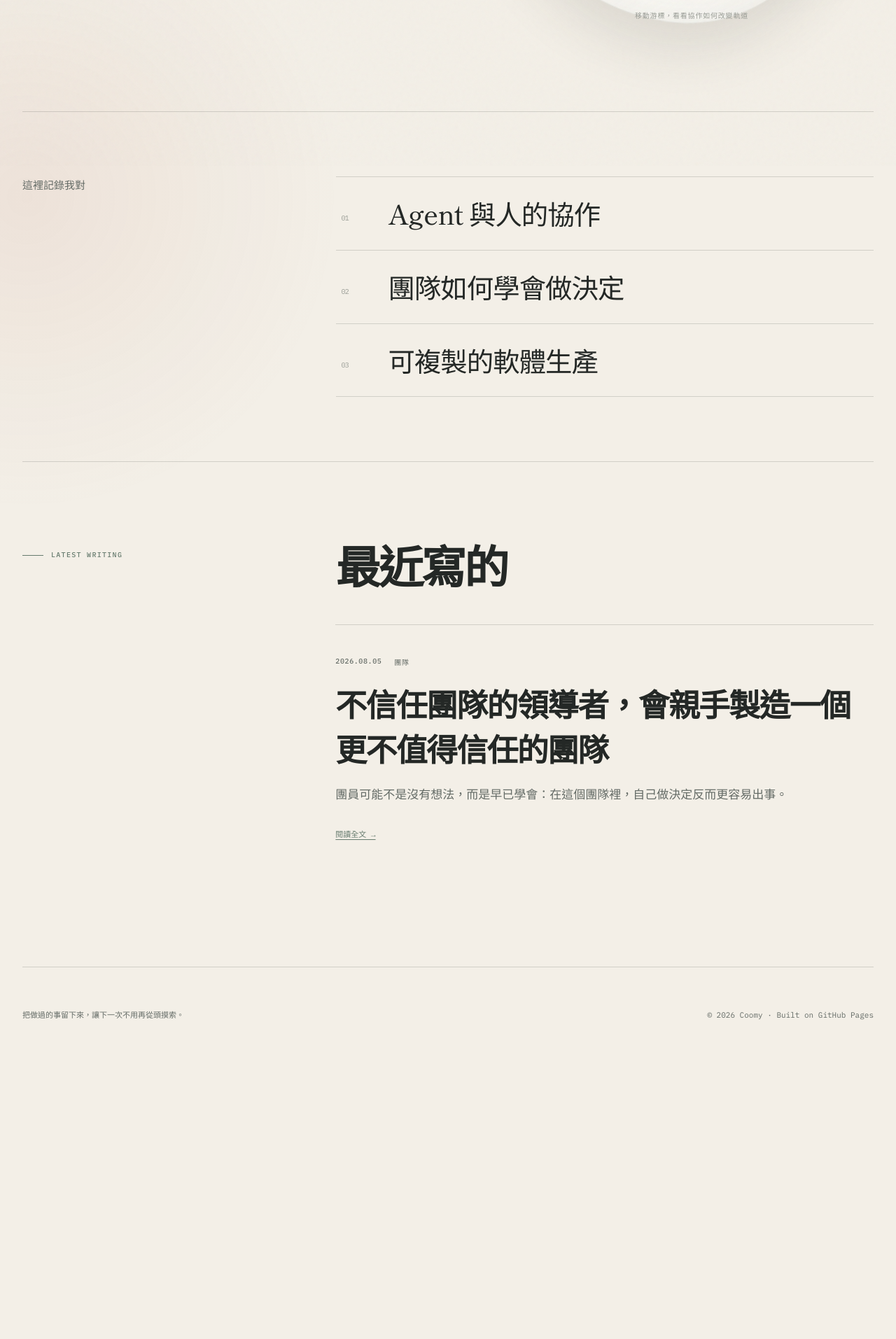
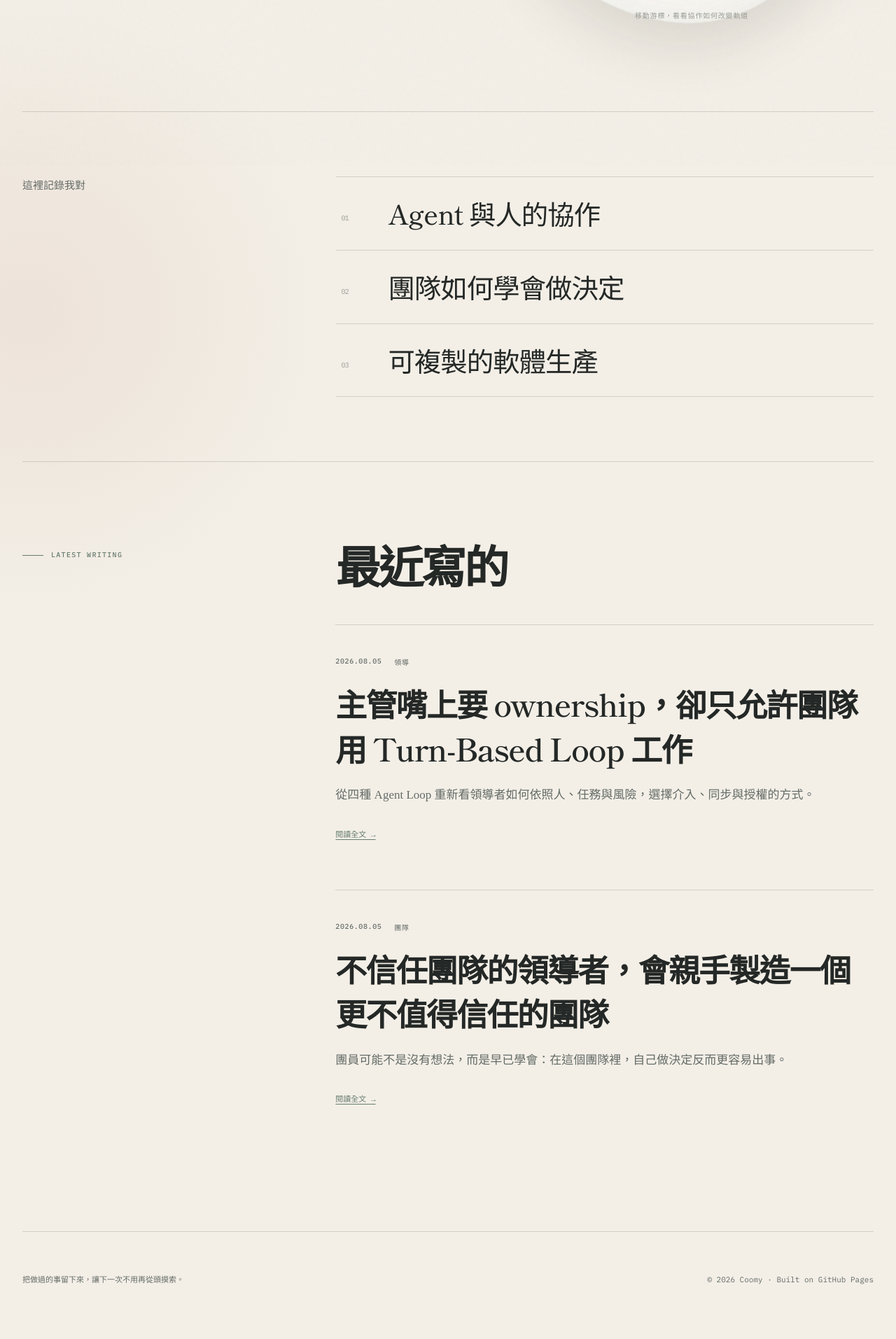
Before and after one commit to coomySF/coomySF.github.io, a Jekyll site: the page built from index.html, in a window 1280 px wide. Shown: the part 663-2576 px from the top of the page at 70% size. Built offline with Jekyll 4.4.1, drawn with Linux system fonts in a browser that asks for light colours; before the commit the page ends 2197 px from its top, so only the background shows below that; some of the changed lines change nothing that is shown.

Commit message:
publish leadership agent loop article

```diff
--- /dev/null
+++ b/_posts/2026-08-05-leadership-agent-loops.md
@@ -0,0 +1,172 @@
+---
+layout: post
+title: 主管嘴上要 ownership，卻只允許團隊用 Turn-Based Loop 工作
+description: 從四種 Agent Loop 重新看領導者如何依照人、任務與風險，選擇介入、同步與授權的方式。
+date: 2026-08-05 21:00:00 +0800
+tags: [領導, Agent, 團隊]
+---
+
+我最近在研究四種 Agent Loop：Turn-Based、Goal-Based、Time-Based 和 Proactive。
+
+這四個分類的起點，是我看到江中喬分享的中文版 Agent Loop 圖表。它把 Agent 如何被觸發與持續工作，整理成四種容易理解的方式。本文沿用這四個名稱作為思考起點；後面延伸到人員管理的對照與判斷，是我自己的觀察，並不是原貼文的主張。
+
+<figure class="article-figure">
+  <img src="{{ '/assets/images/agent-loop-types-jiang-zhongqiao.gif' | relative_url }}" alt="四種 Agent Loop：回合制、目標制、時間制與主動式的流程圖">
+  <figcaption>四種 Agent Loop 中文版圖表。來源：<a href="https://www.linkedin.com/feed/update/urn:li:activity:7490224753459417088/">江中喬的 LinkedIn 貼文</a>；圖中原始署名為 DailyDoseofDS.com。</figcaption>
+</figure>
+
+原本我想的是，當 Agent 可以長時間工作後，要怎麼決定它何時被喚醒、可以自己跑多久、什麼時候應該停下，以及失控前要在哪裡把人拉回來。
+
+但看著這四種 Loop，我突然想到一件事：
+
+**領導者在管理專案時，其實也一直在替不同的人選擇 Loop。只是我們平常不會這樣說。**
+
+有些主管習慣下一個指令，等團員做完，再決定下一步。有些主管只給結果，讓團員自己找路。有些團隊靠固定會議維持節奏。也有些人不需要被提醒，看到問題就會自己往前推。
+
+真正有趣的地方不是哪一種最好，而是很多主管嘴上希望團隊有 ownership，實際上卻只允許團員用 Turn-Based Loop 工作：
+
+> 我說一步，你做一步；但最後我又怪你為什麼不主動。
+
+## 人不是 Agent，但這個類比可以照出管理問題
+
+我不是要說人和 Agent 一樣，可以被拆成 prompt、context 和 tool call。
+
+人有情緒、關係、動機與過去的經驗。當一個人沒有主動，不一定是流程設計造成的；也可能是能力、意願、生活狀態，甚至是他根本不同意這個目標。這些都不能被一張 Loop 表格消掉。
+
+但 Agent Loop 提供了一個很好用的視角。它讓我不只問「這個人主不主動」，而是往前多問幾件事：
+
+- 誰在喚醒這份工作？
+- 成員被喚醒後，可以自己跑到哪裡？
+- 哪些事情可以自行判斷，哪些需要回報？
+- 什麼訊號代表應該停下或求援？
+
+當這些問題沒有說清楚，「ownership」很容易變成領導者對團隊的性格要求，而不是一個可以被設計的工作環境。
+
+## Turn-Based：我說一步，你做一步
+
+Turn-Based 最直覺。
+
+主管交代一件事，團員完成後回來，主管再給下一步。它的優點是控制直接，偏差也容易被提早看見。
+
+所以 Turn-Based 並不是壞的管理方式。
+
+當成員第一次接觸某類任務、事故正在擴大、決定不可逆，或團隊還沒有足夠資訊時，逐步確認可能就是正確的選擇。這時候硬要成員自己判斷，並不叫授權，只是在把風險丟出去。
+
+問題出在 Turn-Based 變成預設，而且永遠不會結束。
+
+如果一個人每做一步都要請示，第一次偏差就被接管，久了之後，他最合理的選擇就是等待。因為自行判斷沒有明確收益，判斷錯誤卻要承擔額外風險。
+
+最後主管看到的，會是一個愈來愈不主動的團隊。接著他更確定「這群人果然不能放手」，於是給出更多逐步指令。
+
+這也是上一篇文章談到的不信任循環。但換成 Loop 的角度後，我們可以更具體地看見：**問題不只是不信任，而是團隊根本沒有離開 Turn-Based 的路徑。**
+
+## Goal-Based：不是說一句「你負責」就算授權
+
+Goal-Based 的做法是先定義結果，讓成員自己選擇路徑，在達成目標或遇到阻礙時回來。
+
+它比 Turn-Based 多了判斷空間，也更接近許多主管口中的 ownership。
+
+但 Goal-Based 最容易出現的誤會，就是主管只丟出一句「這件事你負責」，便以為自己完成授權。
+
+如果成員不知道什麼結果算完成、手上沒有必要資訊、不能做關鍵決定，也不知道什麼情況應該求援，那不是 Goal-Based，而是一個沒有操作環境的 Goal。
+
+Locke 與 Latham 回顧數十年的目標設定研究時，也沒有把「設定目標」寫成單一魔法。目標如何影響表現，還受到承諾、回饋、能力與任務複雜度影響。[Locke & Latham, 2002](https://doi.org/10.1037/0003-066X.57.9.705)
+
+這和我看管理工作的感覺很接近。真正能運作的 Goal-Based，至少要讓團員知道：
+
+- 我們要得到什麼結果？
+- 哪些判斷你可以自己做？
+- 你手上有哪些資訊、時間與權限？
+- 看到什麼訊號時，不應該繼續自己扛？
+- 我們會在什麼時候一起看結果與判斷過程？
+
+這些東西不是為了把所有細節重新管回來，而是讓成員知道自己真正擁有哪些空間。
+
+## Time-Based：固定同步是節奏，不是等開會才准處理問題
+
+Time-Based 是在固定時間檢查進度、風險與下一步。
+
+長週期專案很需要這種節奏。主管不必每一步介入，團員也知道下一個共同檢查點在哪裡。
+
+但 Time-Based 也很容易退化成固定報流水帳：每個人輪流說昨天做了什麼、今天要做什麼，說完之後，真正的阻礙仍然沒有人處理。
+
+Scrum Guide 對 cadence 的描述其實很清楚。固定事件是為了 inspection 與 adaptation；當團隊看到新的偏差，就應該盡快調整，而不是等到下一場會議才被允許改變。[Scrum Guide, 2020](https://scrumguides.org/docs/scrumguide/v2020/2020-Scrum-Guide-US.pdf)
+
+所以 Time-Based 的重點不是「幾天開一次會」，而是：
+
+**每次同步是否真的讓團隊更早看見問題，並改變下一步？**
+
+如果答案是否定的，會議只是在提供主管一種掌握感。團員仍然不確定哪些問題可以立即處理、哪些必須等主管拍板。
+
+反過來說，固定同步也不等於不信任。當任務很長、依賴很多，或風險會慢慢累積時，一個好的檢查節奏可以讓成員擁有更大的日常自主，因為大家已經約好何時一起校準。
+
+## Proactive：不是不等指令，而是知道哪裡不必等
+
+Proactive 最吸引人。
+
+成員自己發現問題、主動推進，需要時拉其他人進來，不必等主管逐項指示。這也是很多領導者理想中的團隊狀態。
+
+但 Proactive 不是一句「你們要更主動」就會發生。
+
+Gagné 與 Deci 在工作動機的自我決定理論回顧中，把支持自主的管理行為描述得很具體：理解並承認成員的觀點、鼓勵自我發起、減少不必要的壓力與控制，以及提供相關資訊與有意義的理由。[Gagné & Deci, 2005](https://selfdeterminationtheory.org/wp-content/uploads/2014/04/2005_GagneDeci_JOB_SDTtheory.pdf)
+
+這裡的重點不是領導者消失，而是控制方式改變。
+
+主管不再決定每一步怎麼走，但仍然要讓團隊知道：哪些事件可以自己啟動工作、可以動用哪些資源、哪些決定不可逆，以及什麼時候一定要停下來找人。
+
+如果這些都沒有，Proactive 很容易變成兩種極端：
+
+- 成員怕越權，所以依然什麼都等指令。
+- 成員直接往前衝，直到成本、風險或方向已經難以回頭。
+
+前者看起來沒有 ownership，後者看起來失控，但兩者可能來自同一個問題：**領導者要求主動，卻沒有提供主動所需的資訊與邊界。**
+
+## 四種 Loop 不是能力等級，也不是升級排行榜
+
+看到這裡，很容易把 Turn-Based 當初階，把 Proactive 當最高級。
+
+但我不認為它們應該被排成一條單向的成熟度階梯。
+
+同一位資深工程師，面對熟悉且可逆的產品決策時可以是 Proactive；遇到第一次處理的資安事故時，可能需要立刻切回 Turn-Based。相反地，一位新人也可能在自己熟悉、風險很低的範圍內主動推進。
+
+工作自主的研究也提醒我們，自主不是單一開關。一項整合 319 項研究、151,134 位參與者的 meta-analysis，將工作自主分成決策、方法與時間安排等不同面向，並發現它們影響工作動機與壓力的方式並不完全相同。[Muecke & Iseke, 2019](https://doi.org/10.5465/AMBPP.2019.145)
+
+這不能直接證明四種 Loop 是正確的管理模型，但它至少阻止我們把問題簡化成「給更多自由就會更好」。
+
+我現在更傾向用三個問題描述一個人的工作 Loop：
+
+1. **怎麼開始**：等主管指令、依固定時間，還是看到事件便能自行啟動？
+2. **能持續多久**：只做一步、做到明確結果，還是持續維護一個責任範圍？
+3. **能決定到哪裡**：哪些事情可以自行判斷，哪些風險必須升級？
+
+同一個人、同一個專案，在不同階段可以有不同答案。
+
+## 領導者真正要設計的，是 Loop 的切換條件
+
+如果四種 Loop 不是排名，那領導者最重要的工作就不是把所有人推向 Proactive，而是知道什麼時候應該切換。
+
+我目前會先看四件事：
+
+| 判斷條件 | 較適合的管理方式 |
+|---|---|
+| 成員第一次處理、錯誤不可逆、事故正在擴大 | 先用 Turn-Based，縮短每次判斷距離 |
+| 結果能說清楚、做法允許變動、成員已有基本能力 | 切到 Goal-Based，讓成員選擇路徑 |
+| 任務週期長、依賴多，但不需要持續介入 | 加入 Time-Based 檢查點，定期看風險與調整 |
+| 資訊、能力、權限與停止條件都清楚 | 允許 Proactive，在責任範圍內自行發現與推進工作 |
+
+這張表目前只是我的觀察框架，不是已經通過團隊績效驗證的管理量表。真正要讓它成立，我還需要補上四種真實管理場景、至少一次從錯誤 Loop 切換後的結果，以及一個能推翻這個框架的反例。
+
+但即使還在驗證，它已經改變了我看 ownership 的方式。
+
+下次當主管說「這個人就是不夠主動」，我不會先把它當成人格判斷。我會先回頭看：
+
+- 我們現在讓他用哪一種 Loop 工作？
+- 他有沒有離開這個 Loop 的條件？
+- 我們是在控制風險，還是只是習慣控制？
+- 第一次判斷不完美後，我們是一起看他當時掌握的資訊，還是立刻把決定收回來？
+
+好的領導力不是永遠放手，也不是永遠掌控。
+
+它比較像是：知道現在需要哪一種 Loop，也願意在條件改變時，把團隊切換到下一種工作方式。
+
+因為你不能把一個人關在 Turn-Based 裡，再用他不夠 Proactive，當作不授權給他的證據。
--- a/assets/css/style.css
+++ b/assets/css/style.css
@@ -355,6 +355,9 @@
 .post-body p { margin: 1.5em 0; }
 .post-body strong { color: var(--clay); font-weight: 600; }
 .post-body a { color: var(--blue); text-decoration-color: color-mix(in srgb, var(--blue) 55%, transparent); }
+.post-body .article-figure { margin: 2.6em 0; }
+.post-body .article-figure img { display: block; width: 100%; height: auto; border: 1px solid var(--line); border-radius: 5px; box-shadow: 8px 8px 0 var(--paper-deep); }
+.post-body .article-figure figcaption { margin-top: 1.1em; color: var(--muted); font: 12px/1.75 var(--mono); }
 .post-body blockquote { margin: 2.3em 0; padding: 9px 0 9px 28px; border-left: 2px solid var(--clay); font-size: 21px; }
 .post-body ul, .post-body ol { padding-left: 1.35em; }
 .post-body li { margin: .65em 0; padding-left: .25em; }
```
Also changed, not shown: assets/images/agent-loop-types-jiang-zhongqiao.gif (added).
